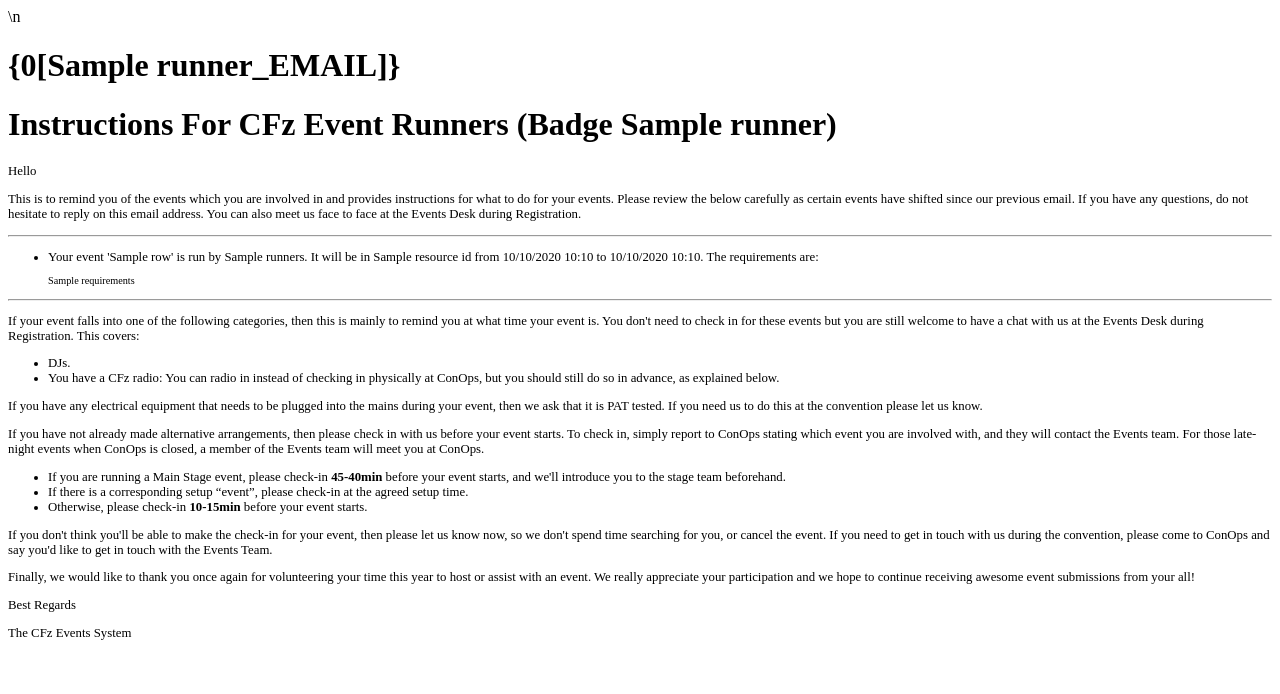
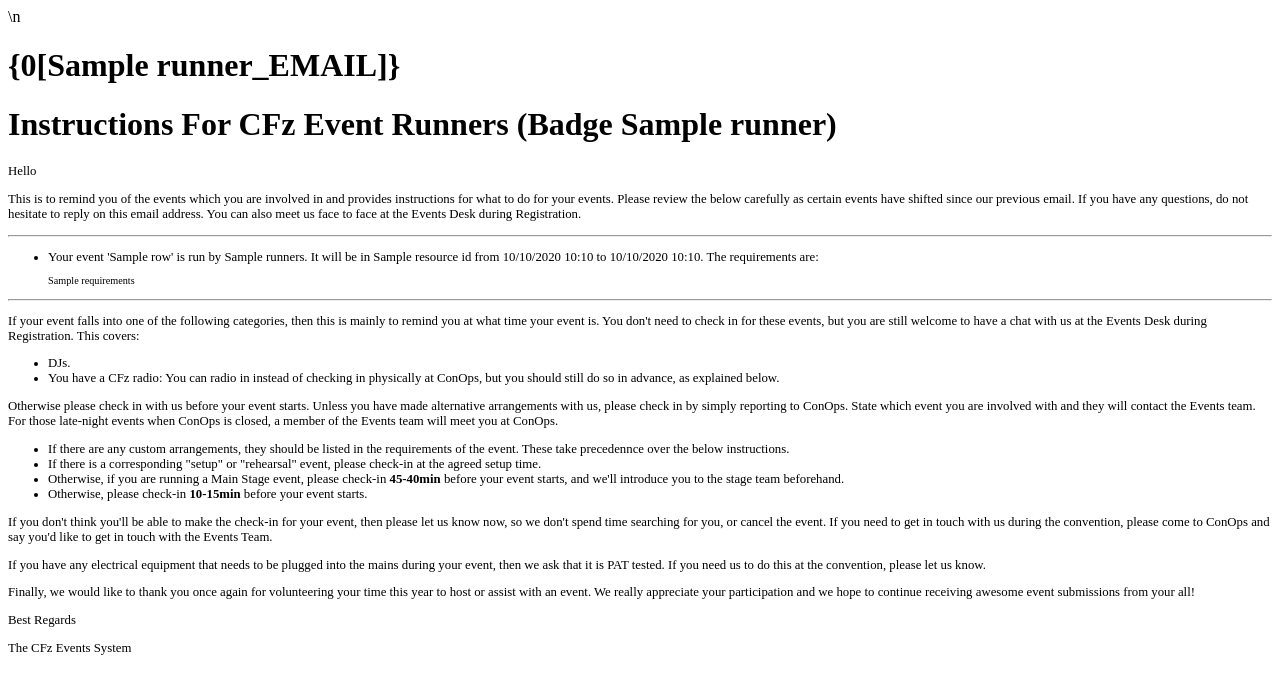
Before and after one commit to michaelkaye/hopper, a Django app: template src/hopper/templates/hopper/runner_instructions.html in a window 1280 px wide. Shown: the top 694 px of the page. Run offline with Django 3.2, Linux system fonts and the light colour scheme; the template is opened without the code that fills it: most values are stand-ins (such as "Sample title", 1, 10 or a date in 2020).

Commit message:
Amend runner instruction template to account for custom check-in times

```diff
--- a/src/hopper/templates/hopper/runner_instructions.html
+++ b/src/hopper/templates/hopper/runner_instructions.html
@@ -16,19 +16,20 @@
 		{{ row.requirements|linebreaks }}
 		{% endfor %}
 	</ul><hr>
-	<p>If your event falls into one of the following categories, then this is mainly to remind you at what time your event is. You don't need to check in for these events but you are still welcome to have a chat with us at the Events Desk during Registration. This covers:</p>
+	<p>If your event falls into one of the following categories, then this is mainly to remind you at what time your event is. You don't need to check in for these events, but you are still welcome to have a chat with us at the Events Desk during Registration. This covers:</p>
 	<ul>
 		<li>DJs.</li>
 		<li>You have a CFz radio: You can radio in instead of checking in physically at ConOps, but you should still do so in advance, as explained below.</li>
 	</ul>
-	<p>If you have any electrical equipment that needs to be plugged into the mains during your event, then we ask that it is PAT tested. If you need us to do this at the convention please let us know.</p>
-	<p>If you have not already made alternative arrangements, then please check in with us before your event starts. To check in, simply report to ConOps stating which event you are involved with, and they will contact the Events team. For those late-night events when ConOps is closed, a member of the Events team will meet you at ConOps.</p>
+	<p>Otherwise please check in with us before your event starts. Unless you have made alternative arrangements with us, please check in by simply reporting to ConOps. State which event you are involved with and they will contact the Events team. For those late-night events when ConOps is closed, a member of the Events team will meet you at ConOps.</p>
 	<ul>
-		<li>If you are running a Main Stage event, please check-in <b>45-40min</b> before your event starts, and we'll introduce you to the stage team beforehand.</li>
-		<li>If there is a corresponding setup “event”, please check-in at the agreed setup time.</li>
+		<li>If there are any custom arrangements, they should be listed in the requirements of the event. These take precedennce over the below instructions.
+		<li>If there is a corresponding "setup" or "rehearsal" event, please check-in at the agreed setup time.</li>
+		<li>Otherwise, if you are running a Main Stage event, please check-in <b>45-40min</b> before your event starts, and we'll introduce you to the stage team beforehand.</li>
 		<li>Otherwise, please check-in <b>10-15min</b> before your event starts.</li>
 	</ul>
 	<p>If you don't think you'll be able to make the check-in for your event, then please let us know now, so we don't spend time searching for you, or cancel the event. If you need to get in touch with us during the convention, please come to ConOps and say you'd like to get in touch with the Events Team.</p>
+	<p>If you have any electrical equipment that needs to be plugged into the mains during your event, then we ask that it is PAT tested. If you need us to do this at the convention, please let us know.</p>
 	<p>Finally, we would like to thank you once again for volunteering your time this year to host or assist with an event. We really appreciate your participation and we hope to continue receiving awesome event submissions from your all!</p>
 	<p>Best Regards</p>
 	<p>The CFz Events System</p>
```
